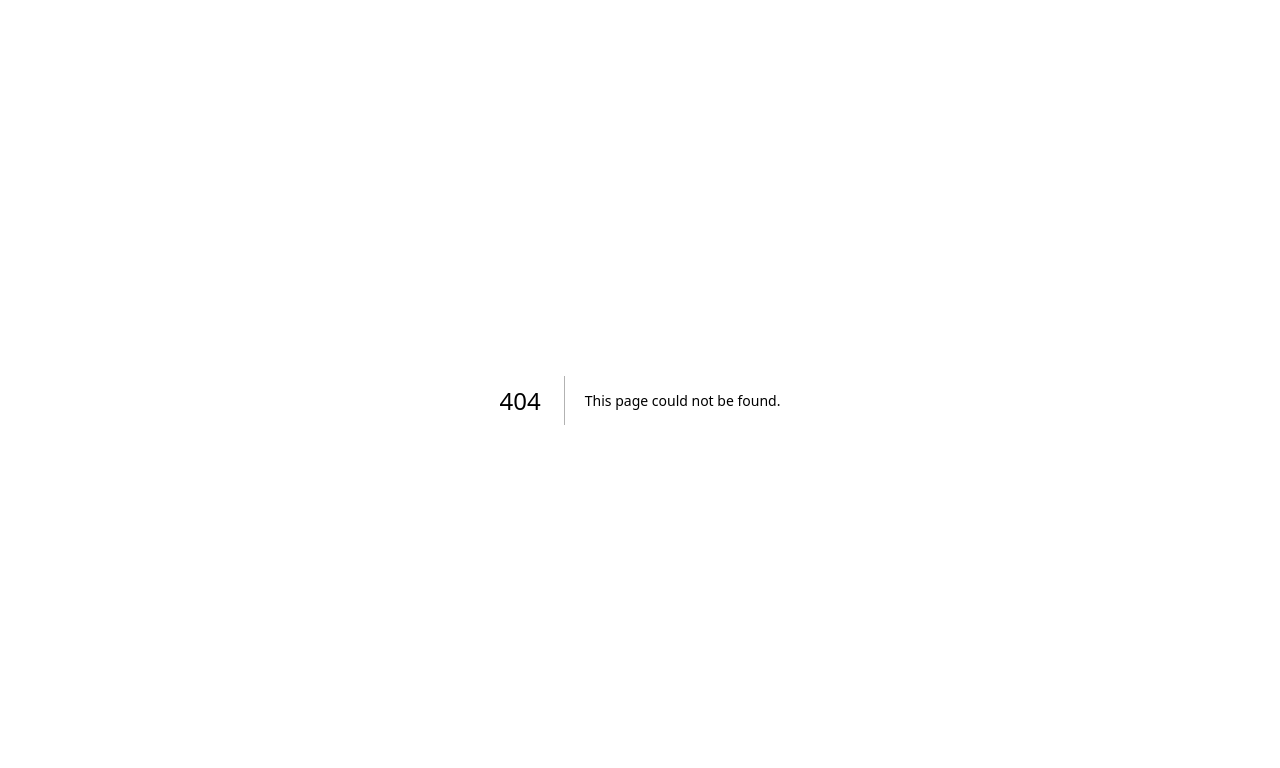
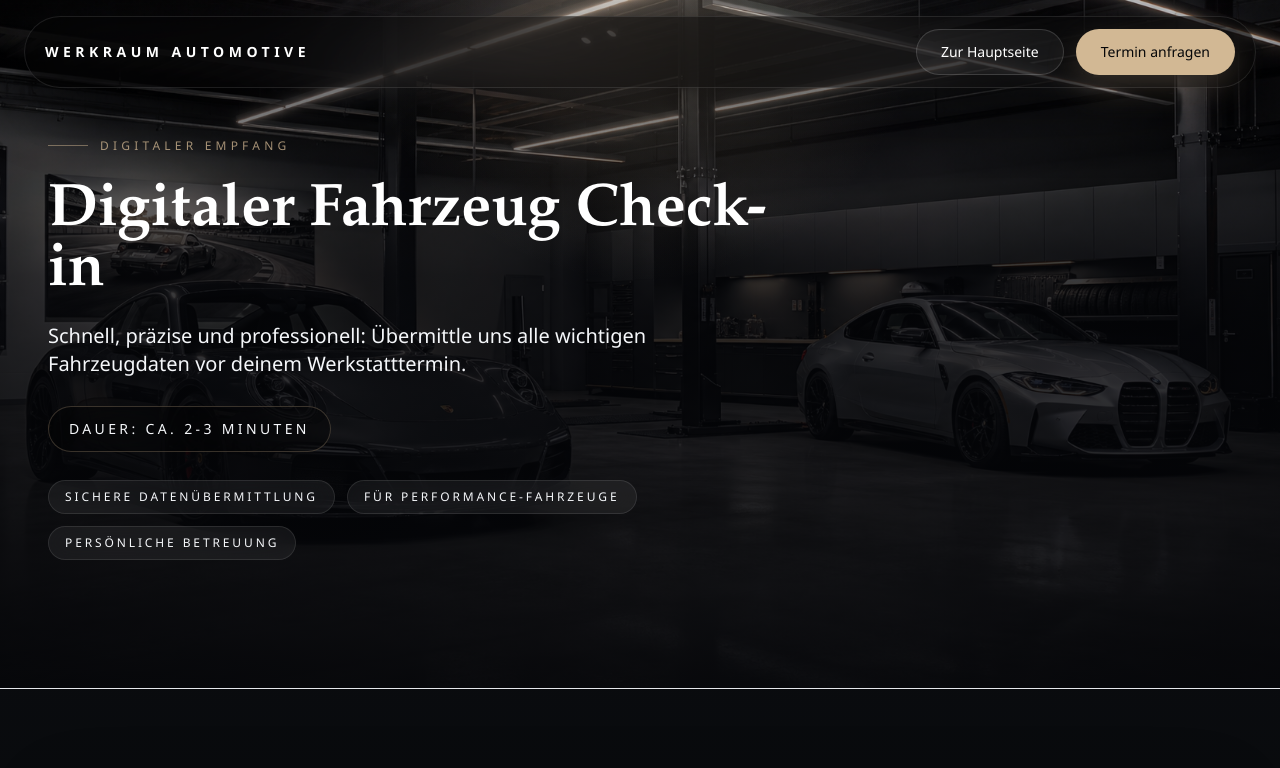
Before and after one commit to biesiadamaciej06-design/werkraum-automotive-preview, a Next.js app: page /werkraum-automotive-preview/check-in in a window 1280 px wide. Before the commit this address had no page. Shown: the top 768 px of the page. Built offline with nearby package versions, Linux system fonts and the light colour scheme.

Commit message:
Fix GitHub Pages check-in links

```diff
--- a/CheckIn/check-in-page.tsx
+++ b/CheckIn/check-in-page.tsx
@@ -5,6 +5,9 @@ import { AnimatePresence, motion } from "framer-motion";
 import { useEffect, useMemo, useRef, useState } from "react";
 import { CheckInHero } from "@/CheckIn/check-in-hero";
 import { StepProgress } from "@/CheckIn/step-progress";
+
+const repository = "werkraum-automotive-preview";
+const basePath = `/${repository}`;
 
 type FileItem = {
   id: string;
@@ -360,10 +363,10 @@ export function CheckInPage({ heroImageSrc }: CheckInPageProps) {
           </Link>
 
           <div className="flex items-center gap-3">
-            <Link href="/" className="cta-secondary hidden sm:inline-flex">
+            <Link href={basePath} className="cta-secondary hidden sm:inline-flex">
               Zur Hauptseite
             </Link>
-            <Link href="/#kontakt" className="cta-primary">
+            <Link href={`${basePath}/#kontakt`} className="cta-primary">
               Termin anfragen
             </Link>
           </div>
@@ -380,7 +383,7 @@ export function CheckInPage({ heroImageSrc }: CheckInPageProps) {
               bestmöglich vor. Unser Team meldet sich persönlich bei dir.
             </p>
             <div className="mt-10">
-              <Link href="/" className="cta-primary">
+              <Link href={basePath} className="cta-primary">
                 Zur Startseite
               </Link>
             </div>
--- a/app/check-in/page.tsx
+++ b/app/check-in/page.tsx
@@ -1,6 +1,6 @@
 import { CheckInPage } from "@/CheckIn/check-in-page";
 
-const repository = process.env.GITHUB_REPOSITORY?.split("/")[1] ?? "";
+const repository = "werkraum-automotive-preview";
 const isUserPagesRepository = repository.endsWith(".github.io");
 const basePath = repository && !isUserPagesRepository ? `/${repository}` : "";
 const withBasePath = (path: string) => `${basePath}${path}`;
--- a/app/page.tsx
+++ b/app/page.tsx
@@ -4,7 +4,7 @@ import { ContactForm } from "@/components/contact-form";
 import { FadeIn, StaggerGroup, StaggerItem } from "@/components/animations";
 import { SiteHeader } from "@/components/site-header";
 
-const repository = process.env.GITHUB_REPOSITORY?.split("/")[1] ?? "";
+const repository = "werkraum-automotive-preview";
 const isUserPagesRepository = repository.endsWith(".github.io");
 const basePath = repository && !isUserPagesRepository ? `/${repository}` : "";
 const withBasePath = (path: string) => `${basePath}${path}`;
@@ -98,7 +98,7 @@ export default function Home() {
               </div>
 
               <div className="flex flex-col gap-4 sm:flex-row">
-                <Link href="/check-in" className="cta-primary">
+                <Link href={withBasePath("/check-in")} className="cta-primary">
                   Check-in
                 </Link>
                 <Link href="#leistungen" className="cta-secondary">
@@ -337,7 +337,7 @@ export default function Home() {
                 melden uns persönlich mit einer passenden Einschätzung.
               </p>
             </div>
-            <Link href="/check-in" className="cta-primary">
+            <Link href={withBasePath("/check-in")} className="cta-primary">
               Check-in
             </Link>
           </div>
--- a/components/site-header.tsx
+++ b/components/site-header.tsx
@@ -11,6 +11,9 @@ const navItems = [
   { label: "Über uns", href: "#ueber-uns" },
   { label: "Kontakt", href: "#kontakt" },
 ];
+
+const repository = "werkraum-automotive-preview";
+const basePath = `/${repository}`;
 
 export function SiteHeader() {
   const { scrollY } = useScroll();
@@ -47,7 +50,7 @@ export function SiteHeader() {
           ))}
         </nav>
 
-        <Link href="/check-in" className="cta-primary hidden sm:inline-flex">
+        <Link href={`${basePath}/check-in`} className="cta-primary hidden sm:inline-flex">
           Check-in
         </Link>
       </div>
--- a/next.config.ts
+++ b/next.config.ts
@@ -1,6 +1,6 @@
 import type { NextConfig } from "next";
 
-const repository = process.env.GITHUB_REPOSITORY?.split("/")[1] ?? "";
+const repository = process.env.GITHUB_REPOSITORY?.split("/")[1] ?? "werkraum-automotive-preview";
 const isUserPagesRepository = repository.endsWith(".github.io");
 const basePath = repository && !isUserPagesRepository ? `/${repository}` : "";
 
```
